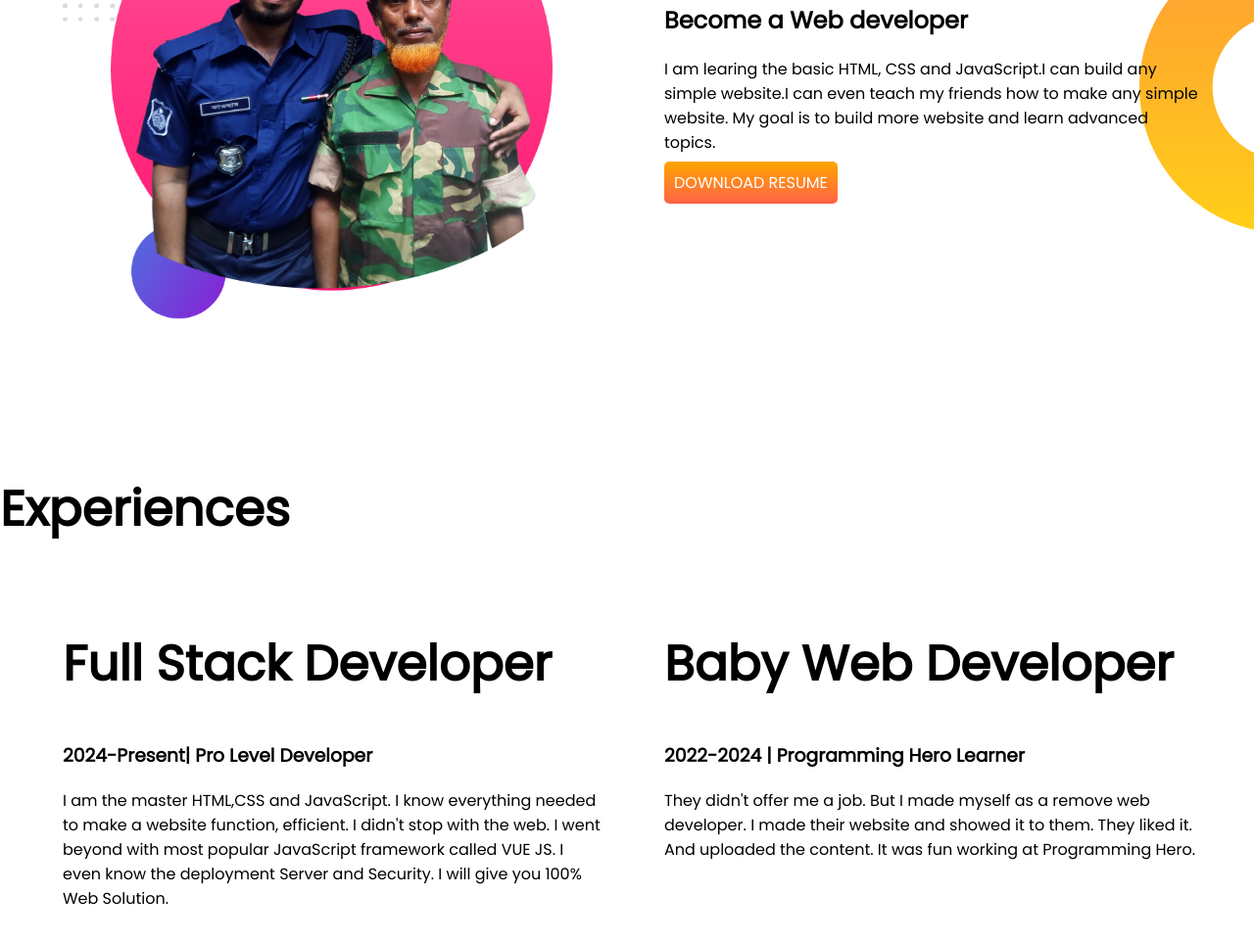
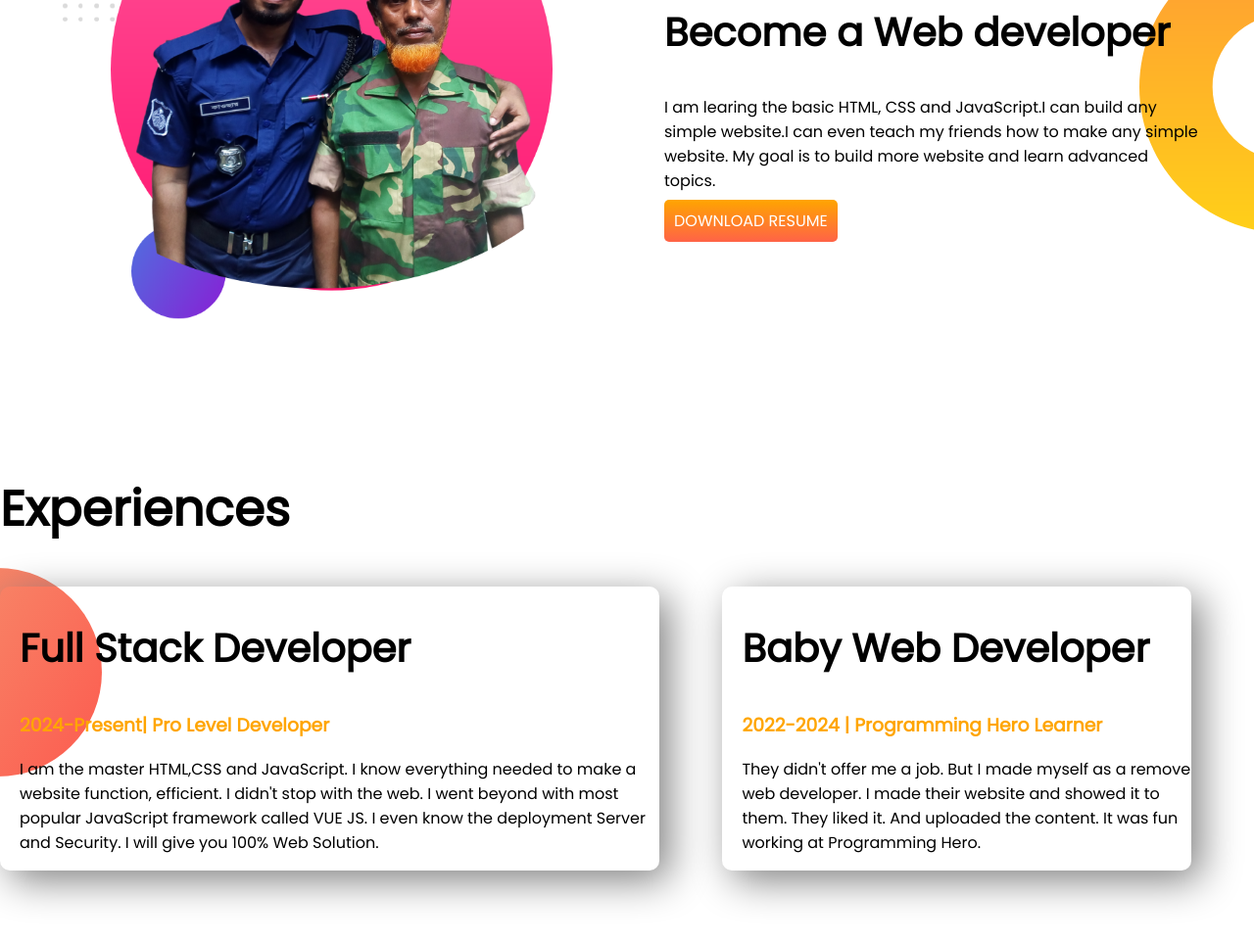
Before and after one commit to Kawsaralam1/developer-protfolio, a plain HTML site: page index.html in a window 1280 px wide. Shown: the part 808-1770 px from the top of the page at 98% size. Drawn offline with Linux system fonts and the light colour scheme.

Commit message:
added experience-item

```diff
--- a/index.html
+++ b/index.html
@@ -46,9 +46,9 @@
     <section class="experience-area">
         <h1>Experiences</h1>
         <div class="flexible-container">
-            <div class="half-width">
-                <h1> Full Stack Developer </h1>
-                <h3> 2024-Present| Pro Level Developer</h3>
+            <div class="experience-item">
+                <h2> Full Stack Developer </h2>
+                <h3 class="orange-color"> 2024-Present| Pro Level Developer</h3>
                 <P> I am the master HTML,CSS and JavaScript. I know everything needed to make a website function,
                     efficient.
                     I didn't stop with the web. I went beyond with most popular JavaScript framework called VUE JS. I
@@ -56,9 +56,9 @@
                     know the deployment Server and Security. I will give you 100% Web Solution.</P>
             </div>
 
-            <div class="half-width">
-                <h1>Baby Web Developer</h1>
-                <h3>2022-2024 | Programming Hero Learner </h3>
+            <div class="experience-item">
+                <h2>Baby Web Developer</h2>
+                <h3 class="orange-color">2022-2024 | Programming Hero Learner </h3>
                 <p>
                     They didn't offer me a job. But I made myself as a remove web developer. I made their website
                     and
--- a/style.css
+++ b/style.css
@@ -5,6 +5,10 @@ body {
 
 h1 {
     font-size: 50px;
+}
+
+h2 {
+    font-size: 40px;
 }
 
 .orange-color {
@@ -44,3 +48,20 @@ h1 {
     background-repeat: no-repeat;
     background-position: right;
 }
+
+.experience-item {
+    width: 40%,
+        margin-left:5%;
+    margin-right: 5%;
+    padding-left: 20px;
+    box-shadow: 10px 10px 40px gray;
+    border-radius: 10px;
+
+}
+
+.experience-area {
+    background-image: url(images/exp-bg.png);
+    background-repeat: no-repeat;
+    background-position: left;
+
+}
```
